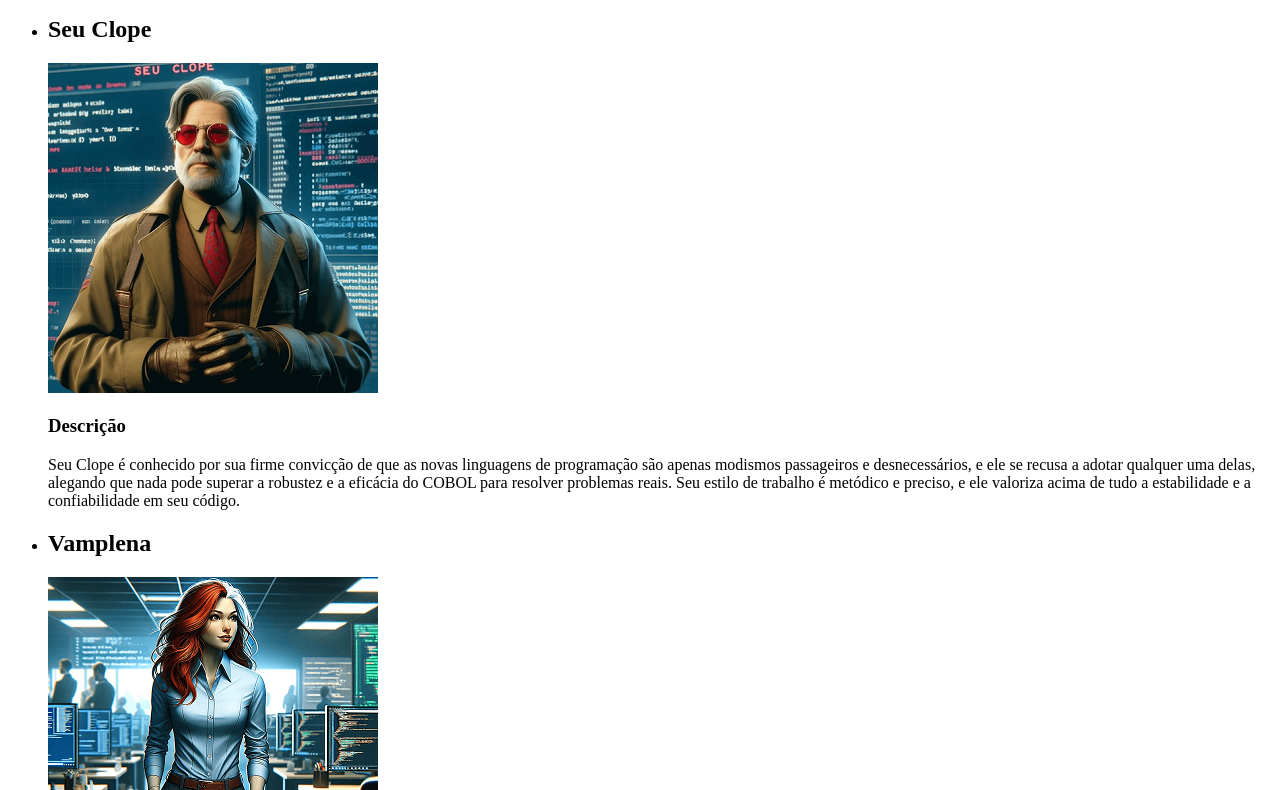
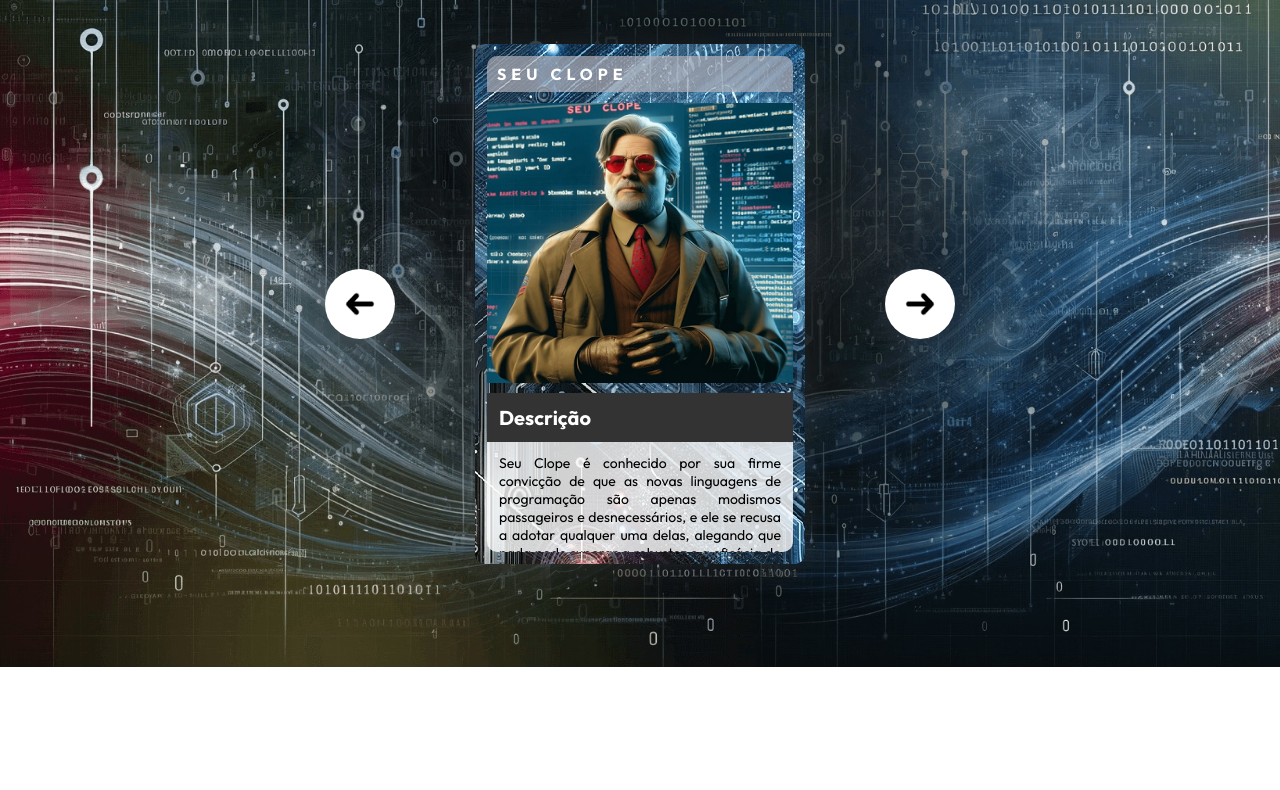
Before and after one commit to vreisjr/projeto-x_devs, a plain HTML site: page index.html in a window 1280 px wide. Shown: the part 133-923 px from the top of the page. After the commit the page ends 800 px from the top, so only its background shows below. Drawn offline with Linux system fonts and the light colour scheme.

Commit message:
Add files via upload

```diff
--- a/index.html
+++ b/index.html
@@ -8,6 +8,10 @@
     <link rel="preconnect" href="https://fonts.googleapis.com">
     <link rel="preconnect" href="https://fonts.gstatic.com" crossorigin>
     <link href="https://fonts.googleapis.com/css2?family=Outfit:wght@100..900&display=swap" rel="stylesheet">
+
+    <link rel="stylesheet" href="./src/css/reset.css">
+    <link rel="stylesheet" href="./src/css/estilos.css">
+
 </head>
 
 <body>
@@ -33,13 +37,9 @@
                 </div>
             </li>
             <li class="cartao fundo-2">
-                <div class="informacoes">
                 <h2 class="nome">Vamplena</h2>
-                </div>
 
-                <div class="container-imagem">
                 <img class="imagem-personagem" src="src/imagens/vamplena.png" alt="Vamplena" />
-                </div>
 
                 <div class="descricao">
                     <h3 class="titulo">Descrição</h3>
@@ -51,13 +51,10 @@
             </li>
 
             <li class="cartao fundo-3">
-                <div class="informacoes">
+
                 <h2 class="nome">Jubiléia</h2>
-                </div>
 
-                <div class="container-imagem">
                 <img class="imagem-personagem" src="src/imagens/jubileia.png" alt="Jubiléia" />
-                </div>
 
                 <div class="descricao">
                     <h3 class="titulo">Descrição</h3>
@@ -68,13 +65,11 @@
                 </div>
             </li>
             <li class="cartao fundo-4">
-                <div class="informacoes">
+
                 <h2 class="nome">Tempestade Solar</h2>
-                </div>
 
-                <div class="container-imagem">
                 <img class="imagem-personagem" src="src/imagens/tempestade-solar.png" alt="Tempestade Solar" />
-                </div>
+
 
                 <div class="descricao">
                     <h3 class="titulo">Descrição</h3>
@@ -86,13 +81,10 @@
                 </div>
             </li>
             <li class="cartao fundo-5">
-                <div class="informacoes">
+
                 <h2 class="nome">Loggineto</h2>
-                </div>
 
-                <div class="container-imagem">
                 <img class="imagem-personagem" src="src/imagens/loggineto.png" alt="Loggineto" />
-                </div>
 
                 <div class="descricao">
                     <h3 class="titulo">Descrição</h3>
@@ -104,13 +96,10 @@
                 </div>
             </li>
             <li class="cartao fundo-6">
-                <div class="informacoes">
+
                 <h2 class="nome">Professor Cafeze</h2>
-                </div>
 
-                <div class="container-imagem">
                 <img class="imagem-personagem" src="./src/imagens/professor-cafeze.png" alt="Professor Cafeze" />
-                </div>
 
                 <div class="descricao">
                     <h3 class="titulo">Descrição</h3>
--- /dev/null
+++ b/src/css/estilos.css
@@ -0,0 +1,140 @@
+body {
+    font-family: 'Outfit', sans-serif;
+    background-image: url('../imagens/fundo-base.jpg');
+    background-repeat: no-repeat;
+    background-size: cover;
+    min-height: 100vh;
+}
+
+.cabecalho {
+    text-align: center;
+    padding: 60px 0;
+}
+
+.cabecalho h1 {
+    color: #f1ecff;
+    font-size: 45px;
+    letter-spacing: 10px;
+    text-transform: uppercase;
+}
+
+.personagens-slider {
+    display: flex;
+    justify-content: center;
+    align-items: center;
+    gap: 80px;
+}
+
+.lista-personagens {
+    width: 330px;
+    height: 520px;
+    position: relative;
+}
+
+.btn-seta {
+    background-color: #ffffff;
+    width: 70px;
+    height: 70px;
+    border-radius: 50px;
+    border: 0;
+    cursor: pointer;
+    display: flex;
+    align-items: center;
+    justify-content: center;
+    transition: background-color 0.2s ease-in-out;
+    box-shadow: rgba(100, 100, 111, 0.2) 0px 7px 29px 0px;
+}
+
+.btn-seta.btn-voltar {
+    transform: rotateY(180deg);
+}
+
+.btn-seta:hover {
+    background-color: #8351fe;
+}
+
+.cartao {
+    opacity: 0;
+    height: 100%;
+    position: absolute;
+    padding: 12px;
+    box-shadow: rgba(100, 100, 111, 0.2) 0px 7px 29px 0px;
+    border-radius: 10px;
+    transition: opacity 0.3s ease-in-out;
+
+    display: flex;
+    flex-direction: column;
+    justify-content: space-between;
+}
+
+.cartao.selecionado {
+    opacity: 1;
+    z-index: 1;
+}
+
+.cartao .imagem-personagem {
+    width: 100%;
+    max-height: 280px;
+}
+
+ .cartao .nome {
+    background-color: rgba(179, 177, 185, 0.7);
+    padding: 8px 10px;
+    border-top-left-radius: 10px;
+    border-top-right-radius: 10px;
+    color: #ffffff;
+    font-size: 16px;
+    text-transform: uppercase;
+    letter-spacing: 5px;
+ }
+
+ .cartao .descricao {
+    background-color: rgba(255, 255, 255, 0.8);
+    border-bottom-left-radius: 10px;
+    border-bottom-right-radius: 10px;
+ }
+
+ .cartao .descricao .titulo {
+    background-color: #333333;
+    font-size: 20px;
+    color: #ffffff;
+    padding: 12px;
+ }
+
+ .cartao .descricao .texto {
+    font-size: 14px;
+    padding: 12px;
+    text-align: justify;
+    max-height: 110px;
+    overflow-y: auto;
+ }
+
+ .cartao.fundo-1 {
+    background: url('../imagens/fundo-1.jpg')
+    no-repeat;
+ }
+
+ .cartao.fundo-2 {
+    background: url('../imagens/fundo-2.jpg')
+    no-repeat;
+ }
+
+ .cartao.fundo-3 {
+    background: url('../imagens/fundo-3.jpg')
+    no-repeat;
+ }
+
+ .cartao.fundo-4 {
+    background: url('../imagens/fundo-4.jpg')
+    no-repeat;
+ }
+
+ .cartao.fundo-5 {
+    background: url('../imagens/fundo-5.jpg')
+    no-repeat;
+ }
+
+ .cartao.fundo-6 {
+    background: url('../imagens/fundo-6.jpg')
+    no-repeat;
+ }
--- /dev/null
+++ b/src/css/reset.css
@@ -0,0 +1,9 @@
+*{
+    margin: 0;
+    padding: 0;
+    box-sizing: border-box;
+}
+
+ul{
+    list-style: none;
+}
```
Lines whose indentation alone changed are shown as unchanged.
